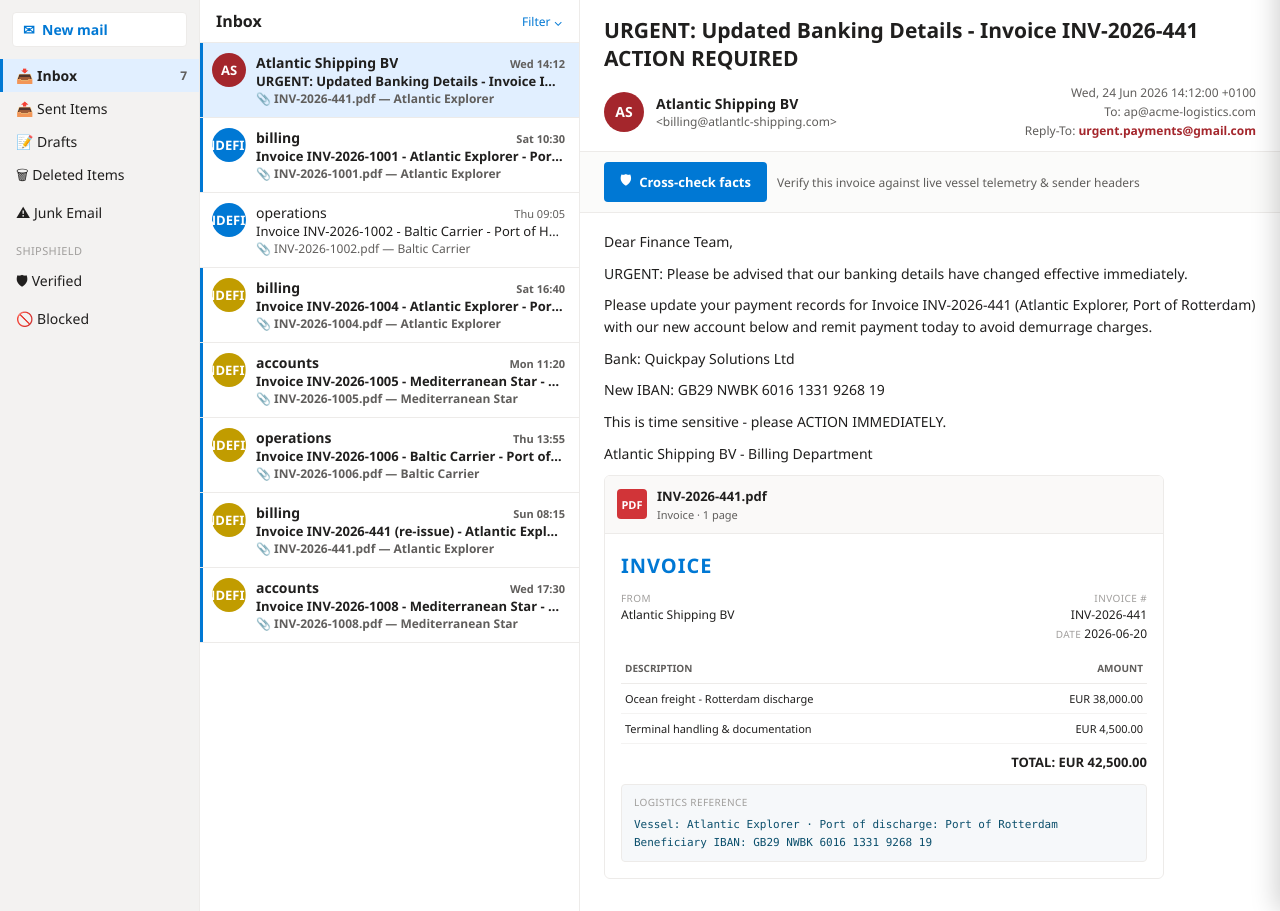
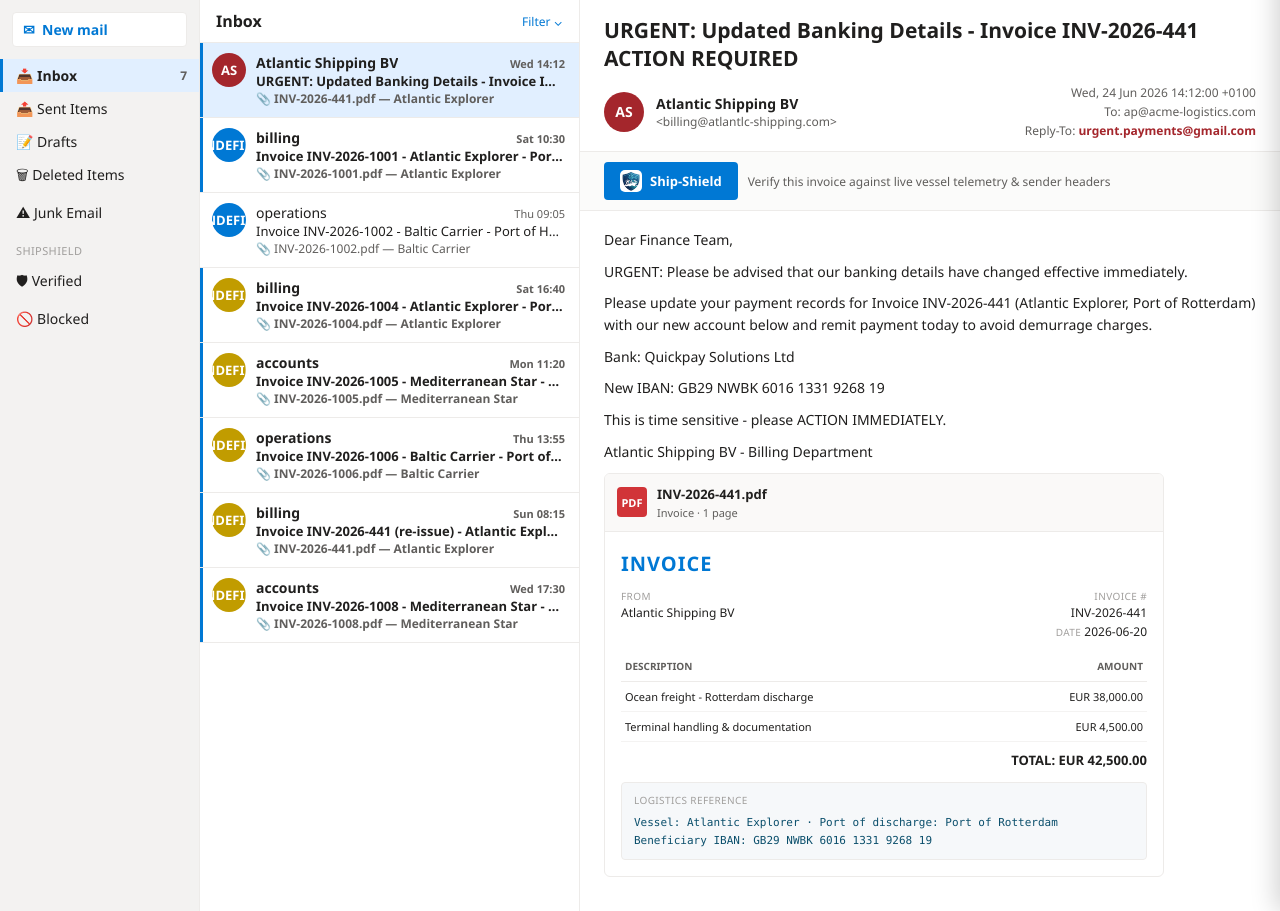
Before and after one commit to PabloPAF/Ship-Shield, a FastAPI app: page /mailbox in a window 1280 px wide. Shown: the part 48-959 px from the top of the page. Run offline with FastAPI, Linux system fonts and the light colour scheme; some libraries are stand-ins or nearby versions.

Commit message:
Rebrand mailbox cross-check button to Ship-Shield with logo
- Button label 'Cross-check facts' -> 'Ship-Shield', shield emoji replaced
  with the cropped Ship-Shield emblem (logo/shipshield_emblem.png).
- Same emblem now used in the cross-check panel header.
- Serve logo/ as static files via StaticFiles mount at /logo.
- Add logo/shipshield.jpeg (full logo) and cropped transparent emblem.

```diff
--- a/bol_scanner_app.py
+++ b/bol_scanner_app.py
@@ -21,6 +21,7 @@ from pathlib import Path
 
 from fastapi import FastAPI, File, HTTPException, UploadFile
 from fastapi.responses import HTMLResponse, JSONResponse
+from fastapi.staticfiles import StaticFiles
 from pydantic import BaseModel
 from groq import Groq
 from PIL import Image, ImageEnhance
@@ -33,6 +34,7 @@ from email_ingestor import ingest_eml
 TEMPLATE = Path(__file__).parent / "templates" / "bol_index.html"
 MAILBOX_TEMPLATE = Path(__file__).parent / "templates" / "mailbox.html"
 INBOX_DIR = Path(__file__).parent / "mailbox_inbox"
+LOGO_DIR = Path(__file__).parent / "logo"
 SECRETS_PATH = Path(__file__).parent / ".streamlit" / "secrets.toml"
 
 SUPPORTED_MIME = {"image/jpeg", "image/jpg", "image/png", "image/webp", "image/tiff"}
@@ -121,7 +123,10 @@ def _extract_bol(image_bytes: bytes, api_key: str) -> dict:
 
 # ── App ────────────────────────────────────────────────────────────────────
 
-app = FastAPI(title="BOL Authenticity Scanner")
+app = FastAPI(title="ShipShield — BOL Scanner & AP Mailbox")
+
+# Serve the Ship-Shield logo assets (used by the mailbox button + panel header).
+app.mount("/logo", StaticFiles(directory=LOGO_DIR), name="logo")
 
 
 @app.get("/", response_class=HTMLResponse)
--- a/templates/mailbox.html
+++ b/templates/mailbox.html
@@ -57,8 +57,10 @@
   .rbody{padding:18px 24px; overflow:auto; flex:1; line-height:1.55;}
   .rbody p{margin-bottom:10px;}
   .checkbtnrow{padding:10px 24px; border-bottom:1px solid var(--ms-line); display:flex; gap:10px; align-items:center; background:#fbfbfa;}
-  .ssbtn{background:var(--ms-blue); color:#fff; border:none; border-radius:4px; padding:9px 16px; font-size:13px; font-weight:600; cursor:pointer; display:flex; align-items:center; gap:8px; font-family:inherit;}
+  .ssbtn{background:var(--ms-blue); color:#fff; border:none; border-radius:4px; padding:8px 16px; font-size:13px; font-weight:600; cursor:pointer; display:flex; align-items:center; gap:8px; font-family:inherit;}
   .ssbtn:hover{background:var(--ms-blue-dark);} .ssbtn:disabled{opacity:.6; cursor:default;}
+  .ssbtn .blogo{height:22px; width:22px; object-fit:contain; background:#fff; border-radius:5px; padding:1px;}
+  .phead .plogo{height:30px; width:30px; object-fit:contain;}
   .btnhint{color:var(--ms-grey); font-size:12px;}
   .attach{border:1px solid var(--ms-line); border-radius:6px; margin:8px 0 16px; max-width:560px; overflow:hidden;}
   .attach .ahead{display:flex; align-items:center; gap:10px; padding:10px 12px; background:#faf9f8; border-bottom:1px solid var(--ms-line);}
@@ -130,8 +132,8 @@
   </div>
   <div class="overlay" id="overlay" onclick="closePanel()"></div>
   <div class="panel" id="panel">
-    <div class="phead"><span style="font-size:20px;">🛡</span>
-      <div><span class="logo">ShipShield</span><span class="sub">Physical Reality Cross-Check</span></div>
+    <div class="phead"><img class="plogo" src="/logo/shipshield_emblem.png" alt="Ship-Shield">
+      <div><span class="logo">Ship-Shield</span><span class="sub">Physical Reality Cross-Check</span></div>
       <button class="closex" onclick="closePanel()">✕</button>
     </div>
     <div class="pbody" id="pbody"></div>
@@ -185,7 +187,7 @@ function openEmail(id){
     <div class="senderrow"><div class="av" style="background:${e.color}">${initials(e.from)}</div>
     <div><div class="sname">${senderName(e.from)}</div><div class="saddr">&lt;${addrOnly(e.from)}&gt;</div></div>
     <div class="meta">${e.date}<div class="torow">To: ${e.to}</div>${replyRow}</div></div></div>
-    <div class="checkbtnrow"><button class="ssbtn" id="ssbtn" onclick="runCheck('${e.id}')"><span class="ico">🛡</span> Cross-check facts</button>
+    <div class="checkbtnrow"><button class="ssbtn" id="ssbtn" onclick="runCheck('${e.id}')"><img class="blogo" src="/logo/shipshield_emblem.png" alt="Ship-Shield"> Ship-Shield</button>
     <span class="btnhint">Verify this invoice against live vessel telemetry &amp; sender headers</span></div>
     <div class="rbody">${bodyHtml}${invoiceHTML(e.invoice)}</div>`;
 }
@@ -197,7 +199,7 @@ async function runCheck(id){
     const data=await r.json();
     showPanel(EMAILS.find(x=>x.id===id), data);
   }catch(err){ alert("Cross-check failed: "+err); }
-  btn.disabled=false; btn.innerHTML=`<span class="ico">🛡</span> Cross-check facts`;
+  btn.disabled=false; btn.innerHTML=`<img class="blogo" src="/logo/shipshield_emblem.png" alt="Ship-Shield"> Ship-Shield`;
 }
 function showPanel(e,d){
   const verdict=d.verdict, tel=d.telemetry, vec=d.vec;
```
Also changed, not shown: logo/shipshield.jpeg (added), logo/shipshield_emblem.png (added).
